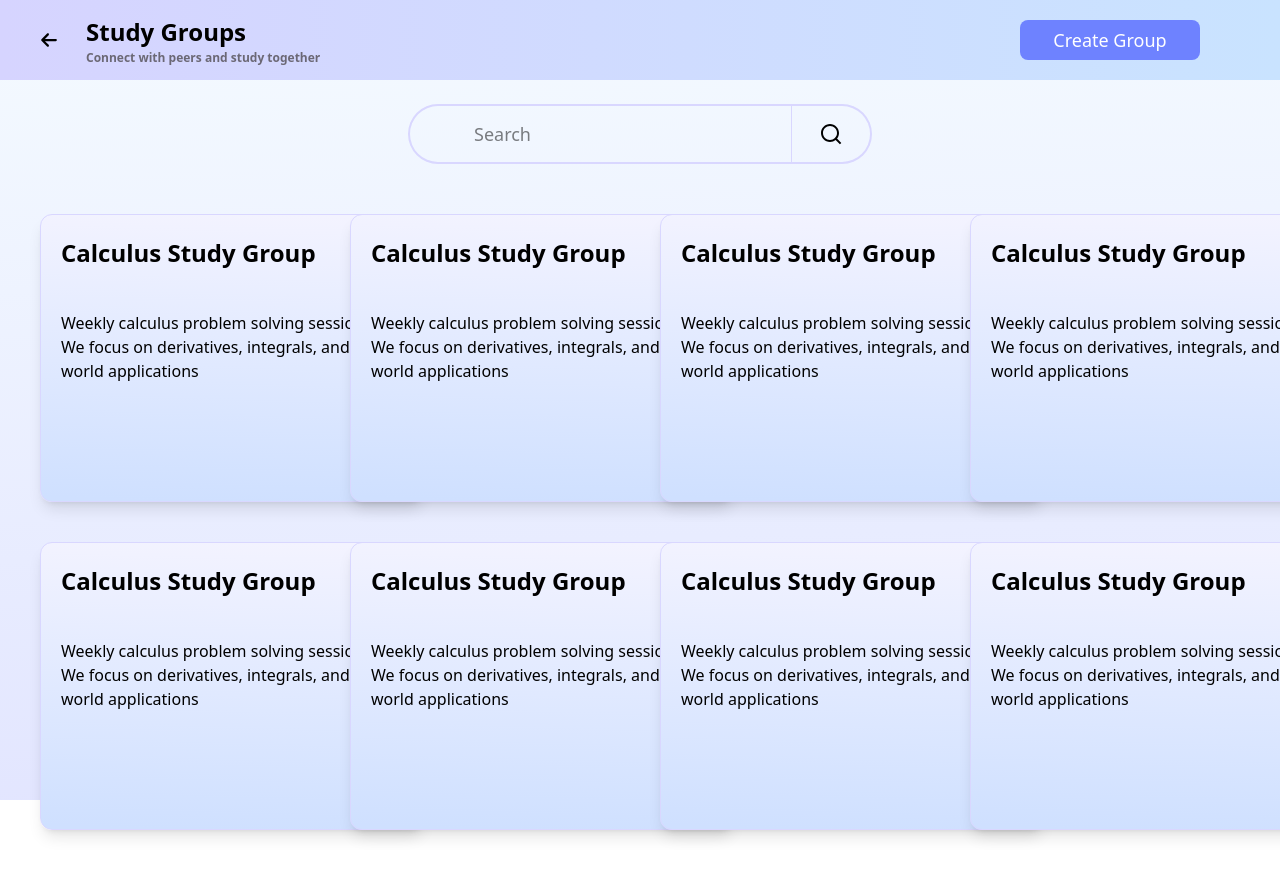
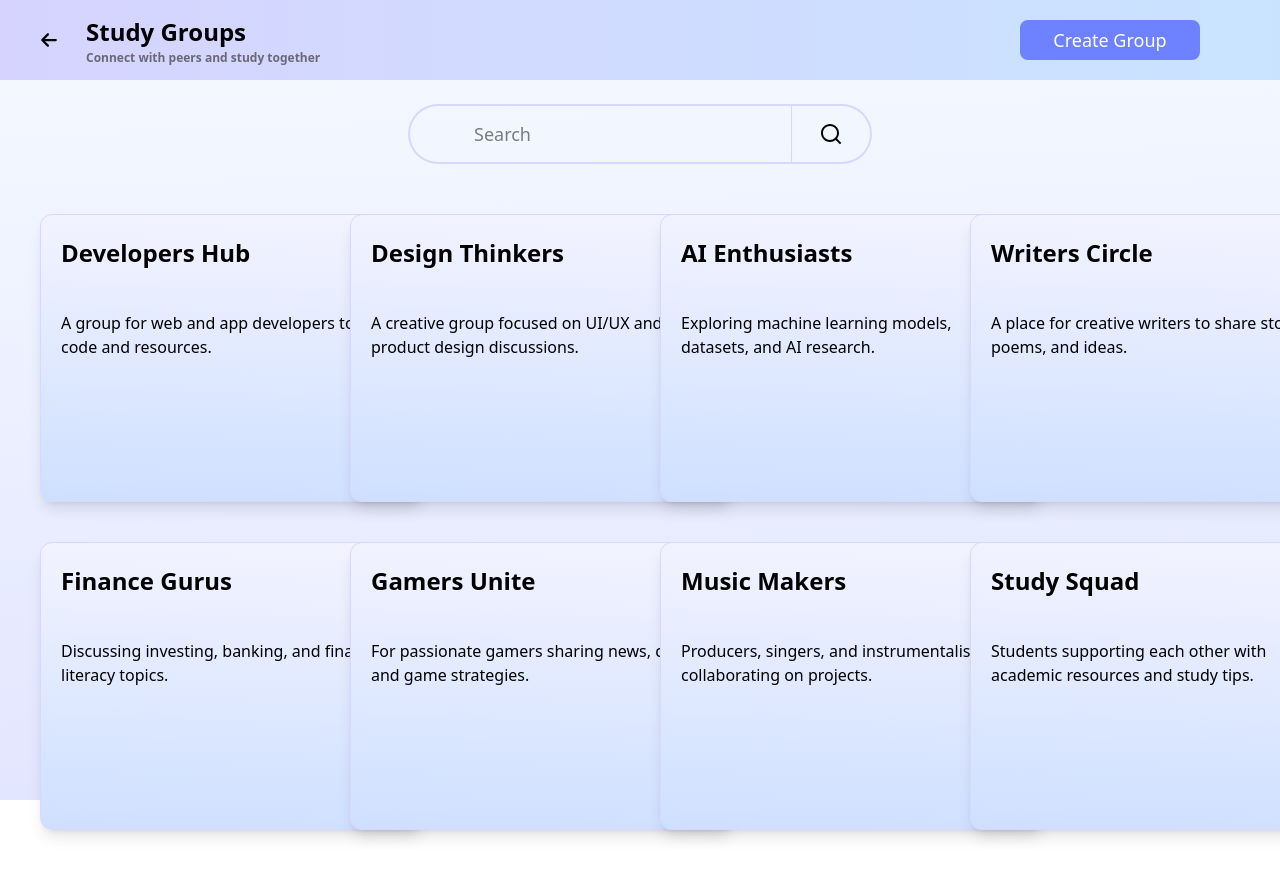
Before and after one commit to mebz2/nexus, a React (Vite) app in the folder client/: page /groups in a window 1280 px wide. Shown: the top 870 px of the page. Built offline with nearby package versions, Linux system fonts and the light colour scheme.

Commit message:
Updated Groups page with mock data.

```diff
--- /dev/null
+++ b/client/src/mocks/studyGroups.json
@@ -0,0 +1,66 @@
+[
+	{
+		"id": "a91f2cde-3a45-4d7b-b89b-52cf5a27b2d1",
+		"name": "Developers Hub",
+		"description": "A group for web and app developers to share code and resources.",
+		"members": 12,
+		"createdAt": "2025-03-10T14:25:00Z",
+		"updatedAt": "2025-04-02T09:10:00Z"
+	},
+	{
+		"id": "f13b7eaa-2e84-4f5c-a86f-0d2b89eac9b2",
+		"name": "Design Thinkers",
+		"description": "A creative group focused on UI/UX and product design discussions.",
+		"members": 8,
+		"createdAt": "2025-02-18T10:45:00Z",
+		"updatedAt": "2025-03-15T18:30:00Z"
+	},
+	{
+		"id": "cb79d6fd-66ab-46fb-b77b-435d19cc44e9",
+		"name": "AI Enthusiasts",
+		"description": "Exploring machine learning models, datasets, and AI research.",
+		"members": 15,
+		"createdAt": "2025-01-05T09:00:00Z",
+		"updatedAt": "2025-03-28T21:10:00Z"
+	},
+	{
+		"id": "0b5c38ef-dc83-40ac-b289-d74a6ec5ef11",
+		"name": "Writers Circle",
+		"description": "A place for creative writers to share stories, poems, and ideas.",
+		"members": 6,
+		"createdAt": "2025-04-12T12:15:00Z",
+		"updatedAt": "2025-04-29T16:45:00Z"
+	},
+	{
+		"id": "5d6eab42-832c-4f9f-ae42-37b1d2d05f0e",
+		"name": "Finance Gurus",
+		"description": "Discussing investing, banking, and financial literacy topics.",
+		"members": 9,
+		"createdAt": "2025-01-22T17:50:00Z",
+		"updatedAt": "2025-03-11T13:40:00Z"
+	},
+	{
+		"id": "82ea9f56-8cf0-4df6-8e22-b04b8e1e1a4f",
+		"name": "Gamers Unite",
+		"description": "For passionate gamers sharing news, clips, and game strategies.",
+		"members": 20,
+		"createdAt": "2025-02-10T08:30:00Z",
+		"updatedAt": "2025-03-30T20:00:00Z"
+	},
+	{
+		"id": "3aebffb4-9d2f-46d4-9f9d-5e5ce1bc34a0",
+		"name": "Music Makers",
+		"description": "Producers, singers, and instrumentalists collaborating on projects.",
+		"members": 11,
+		"createdAt": "2025-01-14T13:05:00Z",
+		"updatedAt": "2025-04-01T22:10:00Z"
+	},
+	{
+		"id": "e8c7399b-b22d-4b33-84c8-d4b34ce441a1",
+		"name": "Study Squad",
+		"description": "Students supporting each other with academic resources and study tips.",
+		"members": 7,
+		"createdAt": "2025-03-01T15:20:00Z",
+		"updatedAt": "2025-03-26T19:15:00Z"
+	}
+]
--- a/client/src/pages/Groups/Groups.tsx
+++ b/client/src/pages/Groups/Groups.tsx
@@ -1,5 +1,6 @@
 import { Navbar, GroupCard } from "./components";
 import { SearchBar } from "../../components";
+import MockGroups from "../../mocks/studyGroups.json";
 
 function Groups() {
 	return (
@@ -8,14 +9,9 @@ function Groups() {
 			<div className="flex flex-col items-center gap-2.5 ">
 				<SearchBar />
 				<div className="h-full w-screen grid grid-cols-4 grid-rows-2 p-10 gap-10">
-          <GroupCard />
-          <GroupCard />
-          <GroupCard />
-          <GroupCard />
-          <GroupCard />
-          <GroupCard />
-          <GroupCard />
-          <GroupCard />
+					{MockGroups.map((group) => {
+						return <GroupCard key={group.id} {...group} />;
+					})}
 				</div>
 			</div>
 		</div>
--- a/client/src/pages/Groups/components/GroupCard.tsx
+++ b/client/src/pages/Groups/components/GroupCard.tsx
@@ -2,7 +2,15 @@ import { useState } from "react";
 import { IoMdArrowRoundForward } from "react-icons/io";
 import { Link } from "react-router-dom";
 
-const GroupCard = () => {
+type GroupCardProps = {
+	name: string;
+	description: string;
+	members: number;
+	createdAt?: string;
+	updatedAt?: string;
+};
+
+const GroupCard = (group: GroupCardProps) => {
 	const [visible, setVisible] = useState<boolean>(false);
 	return (
 		<Link to="/group/overview">
@@ -16,11 +24,8 @@ const GroupCard = () => {
 			      hover:cursor-pointer hover:shadow-xl hover:shadow-[#4C23FF]/20
 			     `}
 			>
-        <h2>Calculus Study Group</h2>
-        <p>
-          Weekly calculus problem solving sessions. We focus on derivatives,
-          integrals, and real world applications
-        </p>
+				<h2>{group.name}</h2>
+				<p>{group.description}</p>
 				<IoMdArrowRoundForward
 					className={`text-3xl text-[#1D158C]
 				        absolute bottom-2.5 right-3.5
```
Lines whose indentation alone changed are shown as unchanged.
